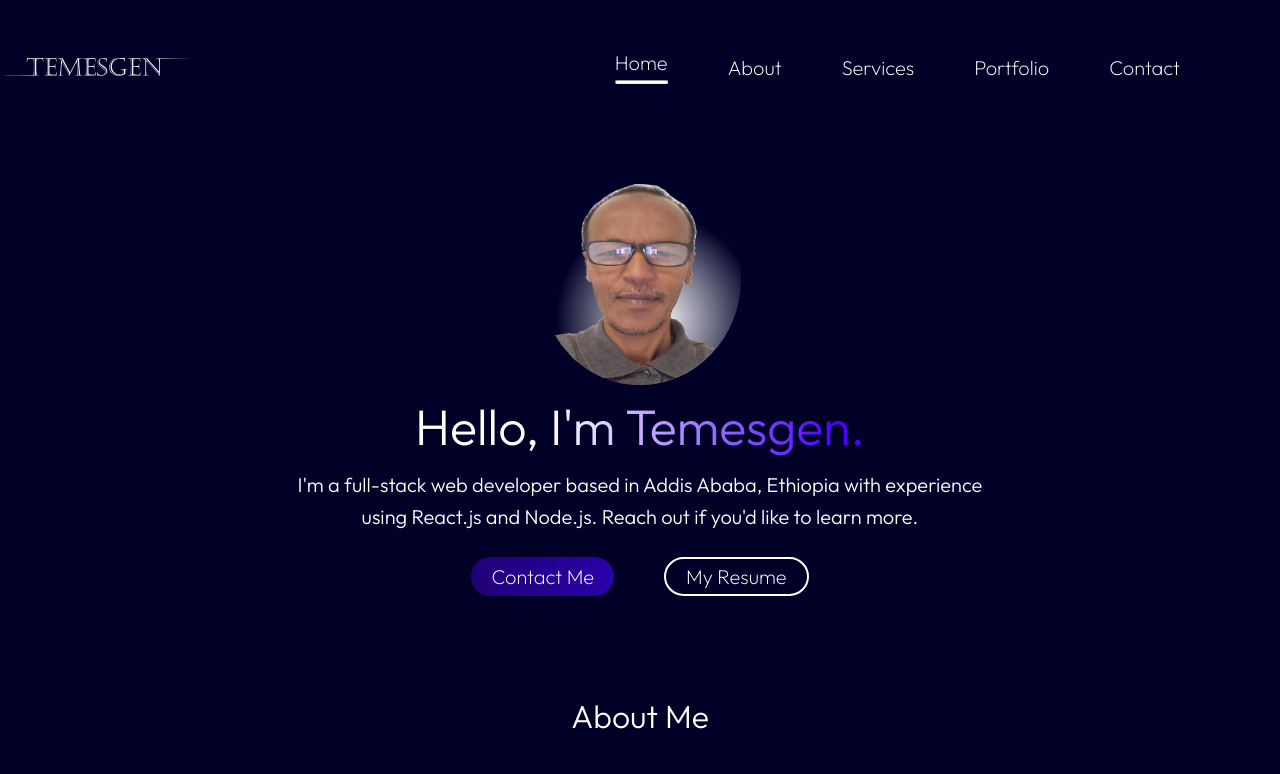
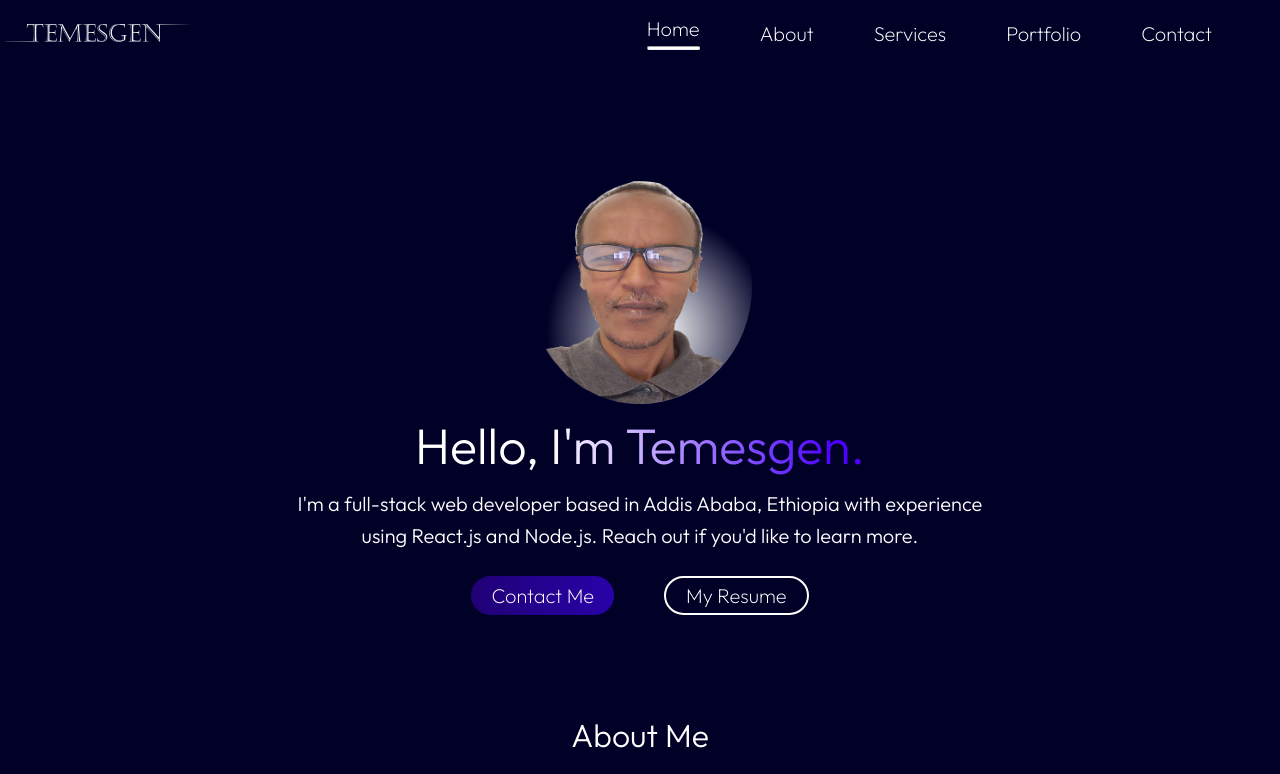
Before and after one commit to Temesgen123/temsgnportfolio, a React (Vite) app: page / in a window 1280 px wide. Shown: the top 774 px of the page. Built offline with nearby package versions, Linux system fonts and the light colour scheme.

Commit message:
edited hero section layout

```diff
--- a/src/Components/Hero/Hero.css
+++ b/src/Components/Hero/Hero.css
@@ -6,8 +6,8 @@
   margin: 50px 80px;
 }
 .hero img {
-  margin-top: 40px;
-  width: 18%;
+  margin-top: 120px;
+  width: 20%;
 }
 .hero h1 {
   text-align: center;
--- a/src/Components/Navbar/Navbar.css
+++ b/src/Components/Navbar/Navbar.css
@@ -1,11 +1,16 @@
-.nav-wrapper {
-  position: fixed;
-}
+
 .navbar {
   display: flex;
   align-items: center;
   justify-content: space-between;
-  margin: 50px 80px;
+  margin-top: 16px;
+  margin-bottom: 120px;
+  margin-left: 80px;
+  margin-right: 80px;
+  position: fixed;
+  top: 0px;
+  left: 0px;
+  width: 90%;
 }
 .logoImage {
   margin-left: -80px;
```
Also changed, not shown: src/Components/Navbar/Navbar.jsx (indentation only).
